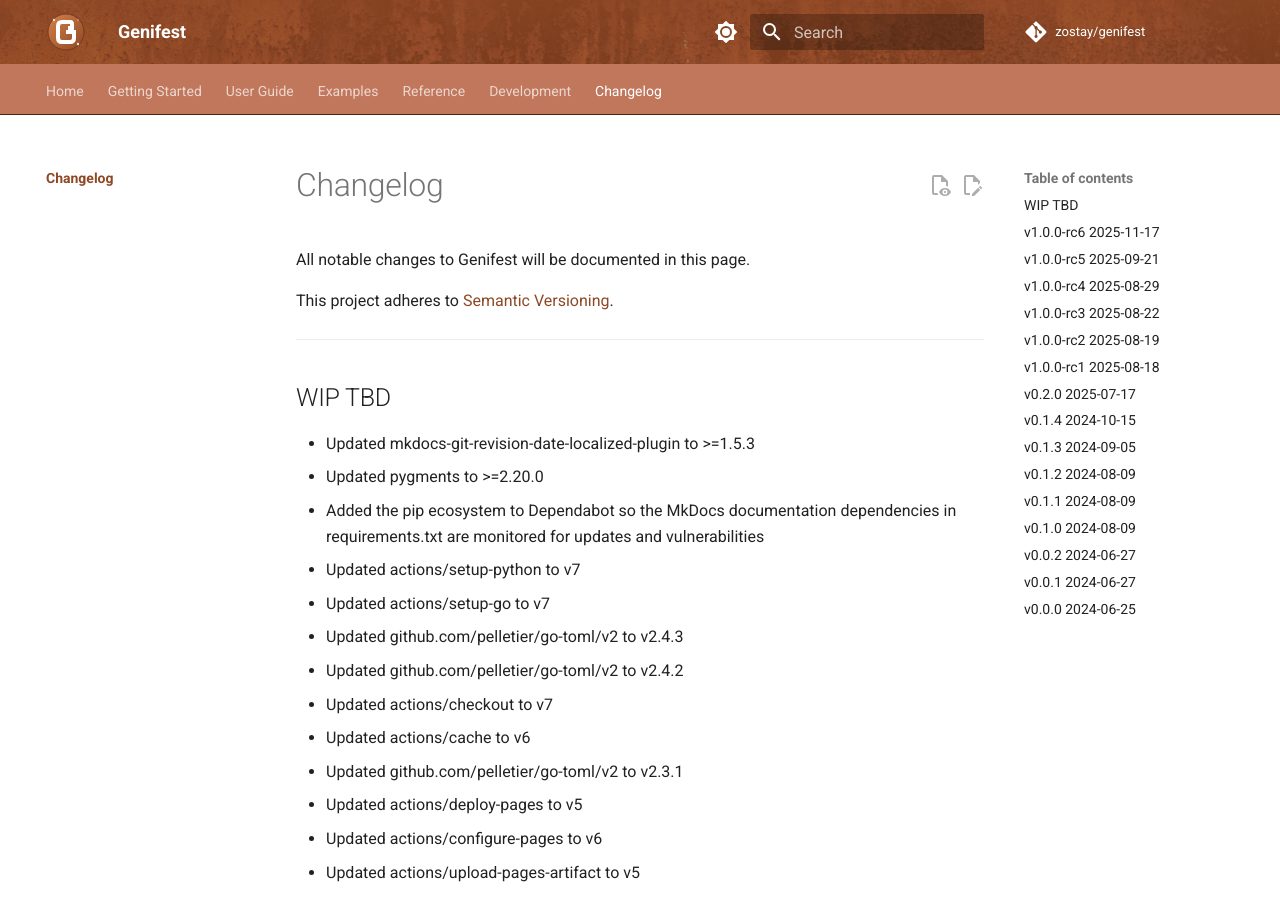
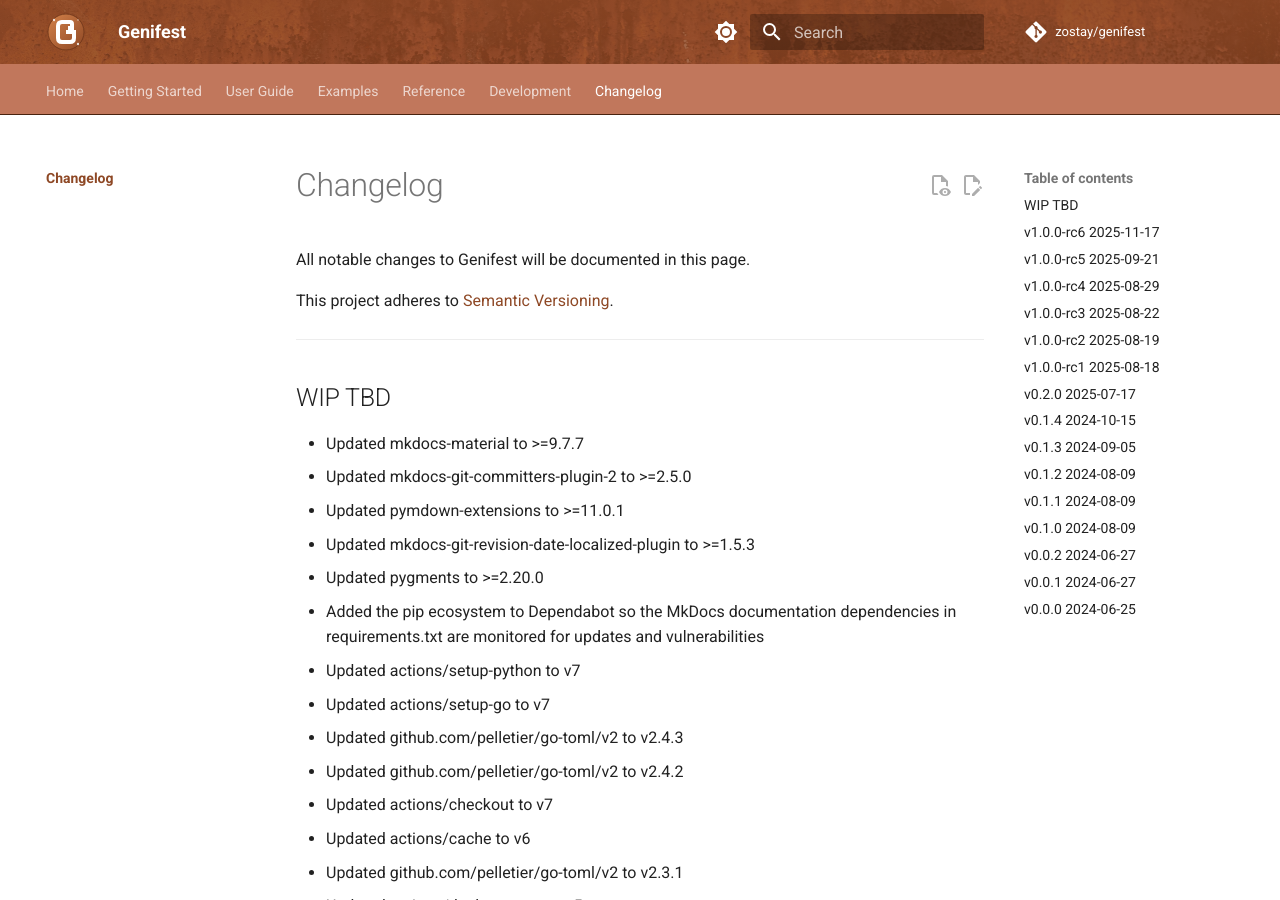
Before and after one commit to zostay/genifest, an MkDocs documentation site: the page built from docs/changelog.md, in a window 1280 px wide and 900 px high. Built offline with MkDocs 1.6.1 and Material for MkDocs 9.7.7, drawn with Linux system fonts in a browser that asks for light colours; comment, search, counter and statistics services are not loaded; the version menu is left out.

Commit message:
docs: update changelog for dependabot sweep 2026-08-28

```diff
--- a/Changes.md
+++ b/Changes.md
@@ -1,5 +1,8 @@
 ## WIP  TBD
 
+ * Updated mkdocs-material to >=9.7.7
+ * Updated mkdocs-git-committers-plugin-2 to >=2.5.0
+ * Updated pymdown-extensions to >=11.0.1
  * Updated mkdocs-git-revision-date-localized-plugin to >=1.5.3
  * Updated pygments to >=2.20.0
  * Added the pip ecosystem to Dependabot so the MkDocs documentation dependencies in requirements.txt are monitored for updates and vulnerabilities
```
